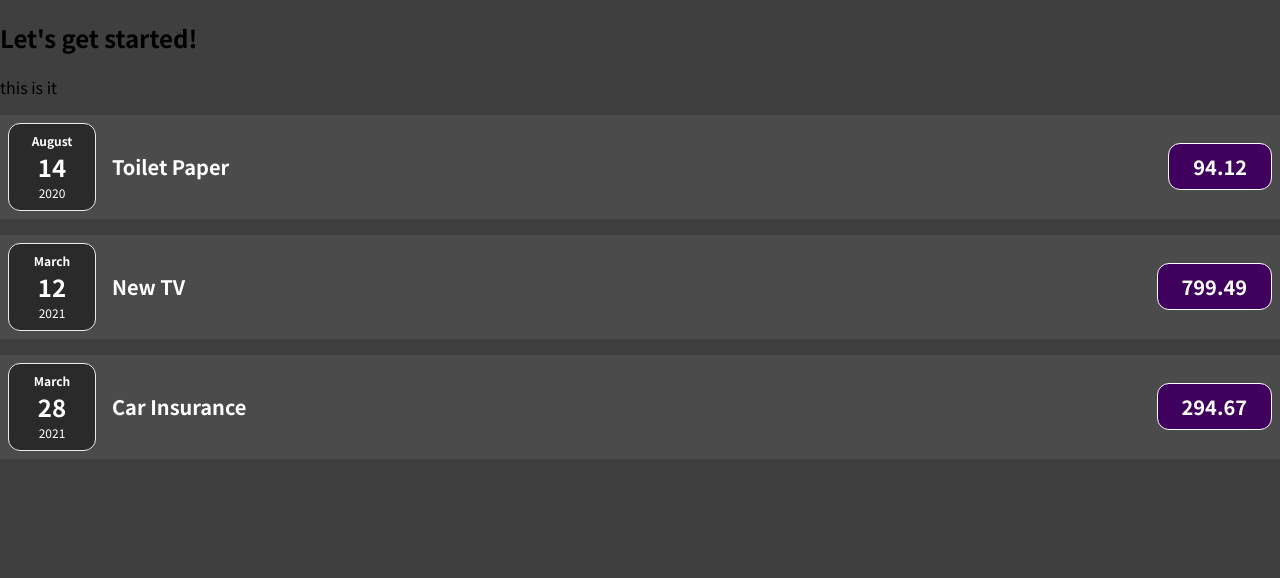
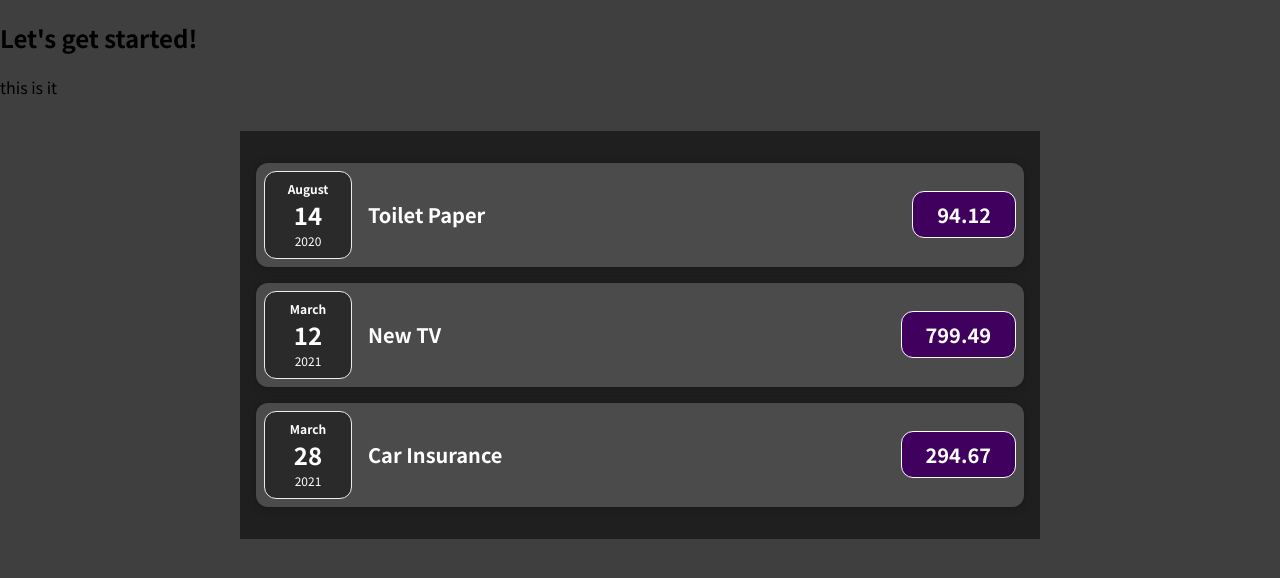
Before and after one commit to ghozlene/react-course, a React (Create React App) app: page / in a window 1280 px wide. Shown: the top 578 px of the page. Built offline with nearby package versions, Linux system fonts and the light colour scheme.

Commit message:
The concept of composition children props

```diff
--- a/src/App.js
+++ b/src/App.js
@@ -1,5 +1,4 @@
-import ExpensesItem from './components/ExpensesItem';
-
+import Expenses from './components/Expenses';
 function App() {
 	const expenses = [
 		{
@@ -27,9 +26,7 @@
 		<div>
 			<h2>Let's get started!</h2>
 			<p>this is it</p>
-			<ExpensesItem expenses={expenses[0]} />
-			<ExpensesItem expenses={expenses[1]} />
-			<ExpensesItem expenses={expenses[2]} />
+			<Expenses expenses={expenses} />
 		</div>
 	);
 }
--- /dev/null
+++ b/src/components/Card.css
@@ -0,0 +1,4 @@
+.card {
+	border-radius: 12px;
+	box-shadow: 0 1px 8px rgba(0, 0, 0, 0.25);
+}
--- /dev/null
+++ b/src/components/Card.js
@@ -0,0 +1,8 @@
+import React from 'react';
+import './Card.css';
+const Card = ({ children, className }) => {
+	const classes = 'card ' + className;
+	return <div className={classes}>{children}</div>;
+};
+
+export default Card;
--- /dev/null
+++ b/src/components/Expenses.css
@@ -0,0 +1,7 @@
+.expenses {
+	padding: 1rem;
+	background-color: rgb(31, 31, 31);
+	margin: 2rem auto;
+	width: 50rem;
+	max-width: 95%;
+}
--- /dev/null
+++ b/src/components/Expenses.js
@@ -0,0 +1,14 @@
+import React from 'react';
+import './Expenses.css';
+import ExpensesItem from './ExpensesItem';
+const Expenses = ({ expenses }) => {
+	return (
+		<div className='expenses'>
+			<ExpensesItem expenses={expenses[0]} />
+			<ExpensesItem expenses={expenses[1]} />
+			<ExpensesItem expenses={expenses[2]} />
+		</div>
+	);
+};
+
+export default Expenses;
--- a/src/components/ExpensesItem.jsx
+++ b/src/components/ExpensesItem.jsx
@@ -1,17 +1,17 @@
 import React from 'react';
 import ExpenseDate from './ExpenseDate';
+import Card from './Card';
 import './ExpensesItem.css';
 const ExpensesItem = ({ expenses }) => {
 	return (
 		<>
-			<div className='expense-item'>
+			<Card className='expense-item'>
 				<ExpenseDate expenses={expenses} />
-
 				<div className='expense-item__description'>
 					<h2> {expenses.title}</h2>
 					<div className='expense-item__price '> {expenses.amount}</div>
 				</div>
-			</div>
+			</Card>
 		</>
 	);
 };
```
